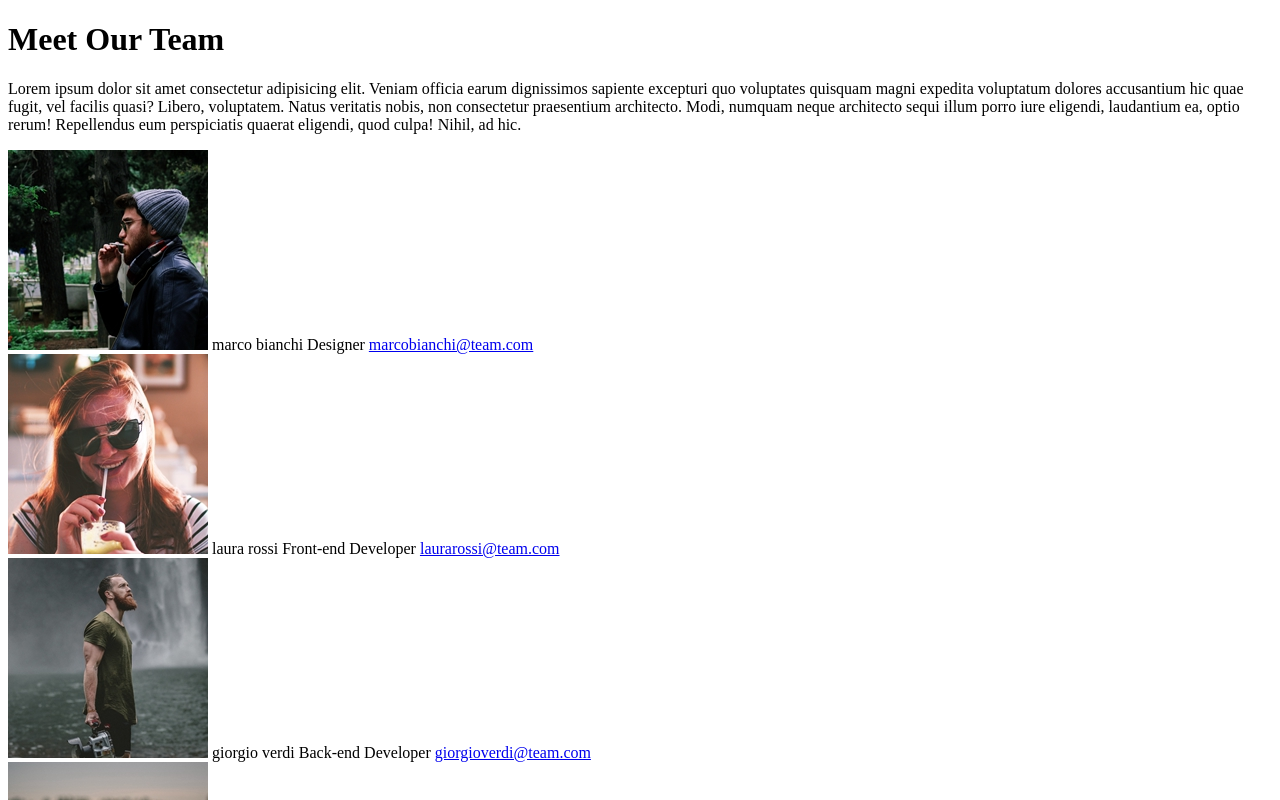
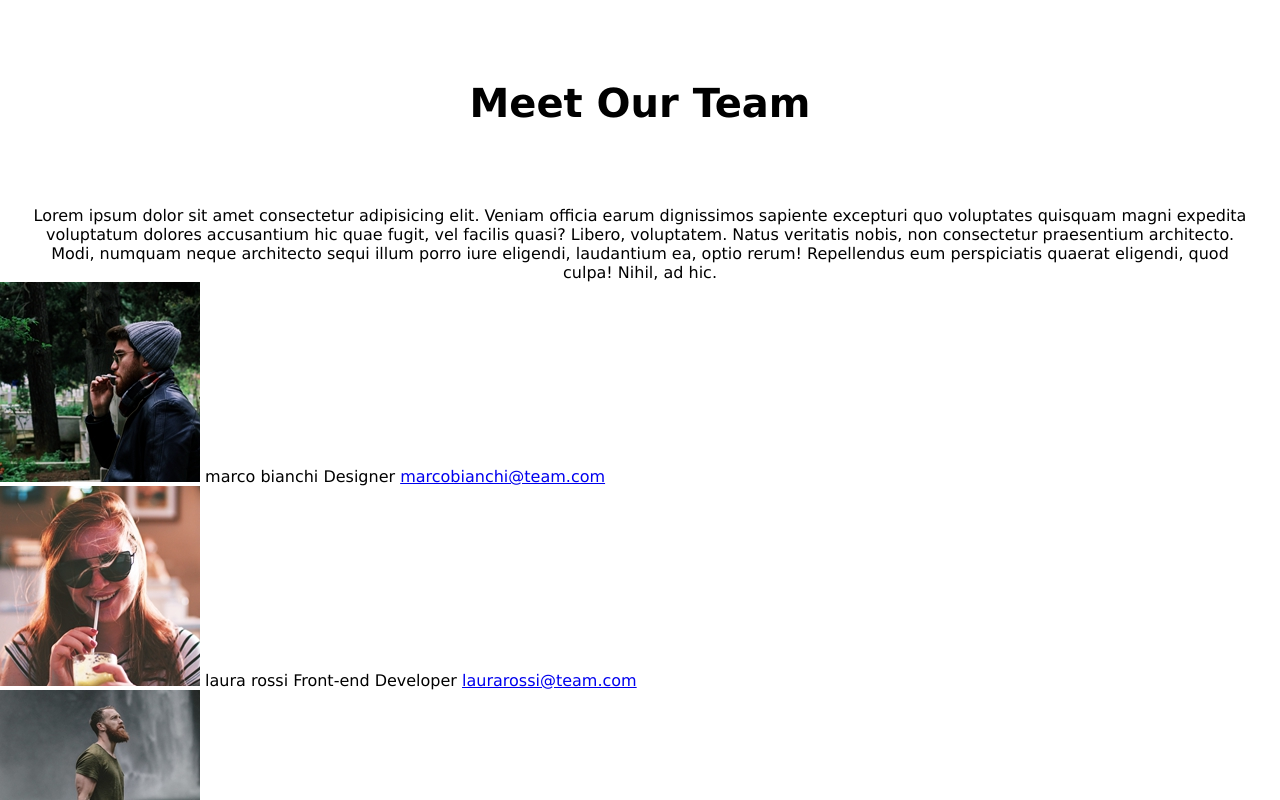
Before and after one commit to Pis4ni/html-css-float-cards, a plain HTML site: page index.html in a window 1280 px wide. Shown: the top 800 px of the page. Drawn offline with Linux system fonts and the light colour scheme.

Commit message:
Added css + general rules

```diff
--- /dev/null
+++ b/css/style.css
@@ -0,0 +1,21 @@
+/* Generals */
+*{
+    box-sizing: border-box;
+    margin: 0;
+    padding: 0;
+}
+
+body{
+    font-family: Verdana, Geneva, Tahoma, sans-serif;
+}
+
+h1{
+    text-align: center;
+    margin: 80px 0;
+    font-size: 2.5rem;
+}
+
+p{
+    text-align: center;
+    padding: 0 1.5rem;
+}
--- a/index.html
+++ b/index.html
@@ -3,7 +3,8 @@
 <head>
     <meta charset="UTF-8">
     <meta name="viewport" content="width=device-width, initial-scale=1.0">
-    <title>Document</title>
+    <link rel="stylesheet" href="./css/style.css">
+    <title>Meet Our Team</title>
 </head>
 <body>
     <!-- header only title -->
```
